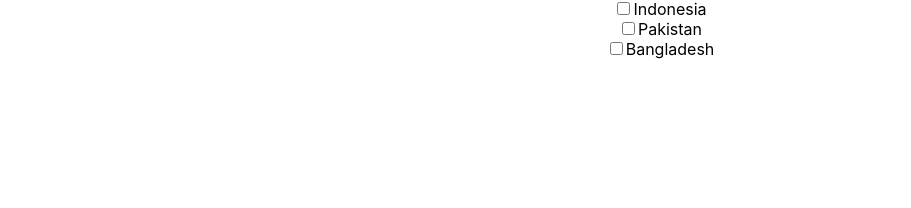
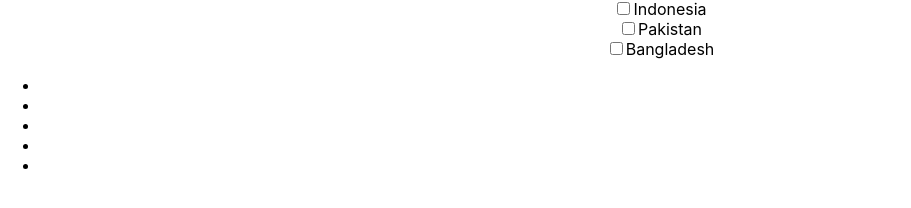
Before and after one commit to robertbglaser/flagpicker, a React (Create React App) app: page / in a window 1280 px wide. Shown: the part 506-714 px from the top of the page, without its empty margins (0-911 px from the left). Built offline with nearby package versions, Linux system fonts and the light colour scheme.

Commit message:
got flag appearing

```diff
--- a/src/Step2.js
+++ b/src/Step2.js
@@ -28,34 +28,36 @@
   }
   handleCheckItem = (e)=>{
 
-    console.log("in handleCheckItem = ", e.target.value)
-
      const  countrySelected = e.target.value;
       this.setState({countrySelected: countrySelected});
-
-       console.log("%%" + this.state.countrySelected);
   }
   render() {
 
-    console.log("in step 2 render" , this.state.listOCountries)
+    console.log("in step 2 render, state = " , this.state.countrySelected)
 
 
 
     const countries = this.state.listOCountries.map(((foo) => {
       return (
         <div key={foo.name} >
+
             <li className="step2List">
             <input type="checkbox" onChange={this.handleCheckItem} value={foo.name}/>{foo.name}
             </li>
 
         </div>
       )
-
     }));
 
-
-
-
+    const countryFlag = this.state.listOCountries.map(((flag) => {
+      if(flag.name === this.state.countrySelected){
+        var selectedFlag = flag.flag;
+      }
+      return (
+             <li className="step3List"> {selectedFlag}
+             </li>
+      )
+    }));
 
 
     return (
@@ -66,9 +68,13 @@
 
         </ul>
 
+        <div>
+          <ul>
+            {countryFlag}
+          </ul>
+        </div>
+      </div>
 
-
-      </div>
     )
   }
 }
```
